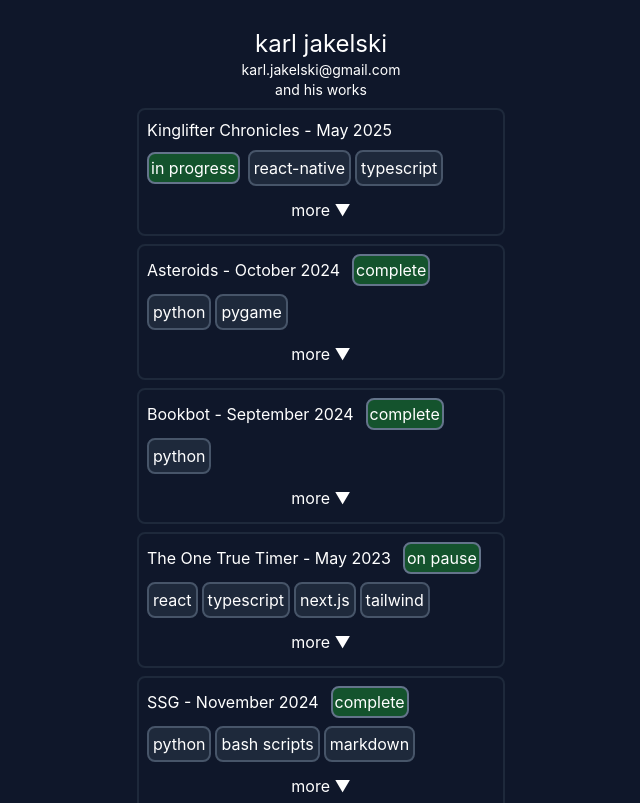
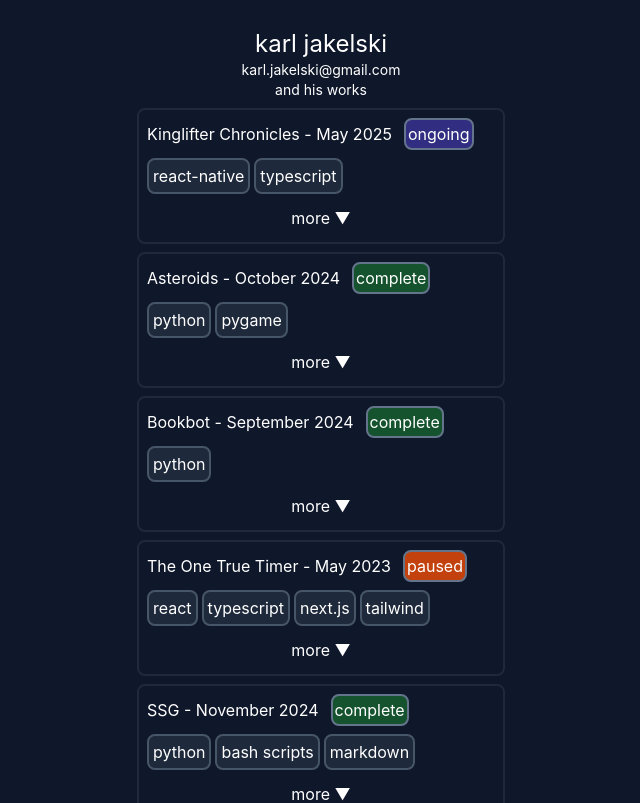
Before and after one commit to Korallion/resume-website, a React (Create React App) app: page / in a window 1280 px wide. Shown: the top 803 px of the page, without its empty margins (319-959 px from the left). Built offline with nearby package versions, Linux system fonts and the light colour scheme.

Commit message:
correct styling of project status

```diff
--- a/public/about.json
+++ b/public/about.json
@@ -7,7 +7,7 @@
         {
             "name": "Kinglifter Chronicles",
             "startDate": "May 2025",
-            "status": "in progress",
+            "status": "ongoing",
             "description": "A react native mobile application to record workouts and display trends in the users exercises.",
             "links": [
                 {
@@ -77,7 +77,7 @@
         {
             "name": "The One True Timer",
             "startDate": "May 2023",
-            "status": "on pause",
+            "status": "paused",
             "description": "An all-encompassing timer / stopwatch / clock app with interval timer capabailities ... beacause I was frustrated with the existing ones.",
             "links": [
                 {
--- a/src/App.tsx
+++ b/src/App.tsx
@@ -31,7 +31,7 @@ const AboutProject: FunctionComponent<ProjectProps> = ({ project }) => {
     <div className='project'>
       <div className='project-header'>
         <h2 className='project-title'>{project.name + ' - ' + project.startDate}</h2>
-        <h2 className={'project-status ' + (project.status === 'ongoing' ? 'ongoing' : 'complete')}>{project.status}</h2>
+        <h2 className={'project-status ' + project.status}>{project.status}</h2>
         <div className='skill-list'>
           {project.skills.map(skill => <a className="skill" target="_blank" href={skill.url} key={skill.name}>{skill.name}</a>)}
         </div>
--- a/src/index.css
+++ b/src/index.css
@@ -49,12 +49,16 @@
     @apply border-slate-500 border-2 rounded-lg;
   }
 
-  .ongoing {
+  .project-status.ongoing {
     @apply bg-indigo-900;
   }
 
-  .complete {
+  .project-status.complete {
     @apply bg-green-900;
+  }
+
+  .project-status.paused {
+    @apply bg-orange-700;
   }
 
   .reveal-button {
```
